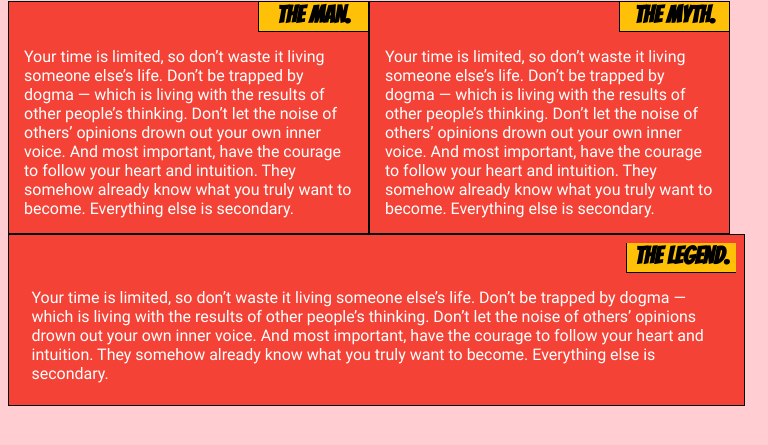
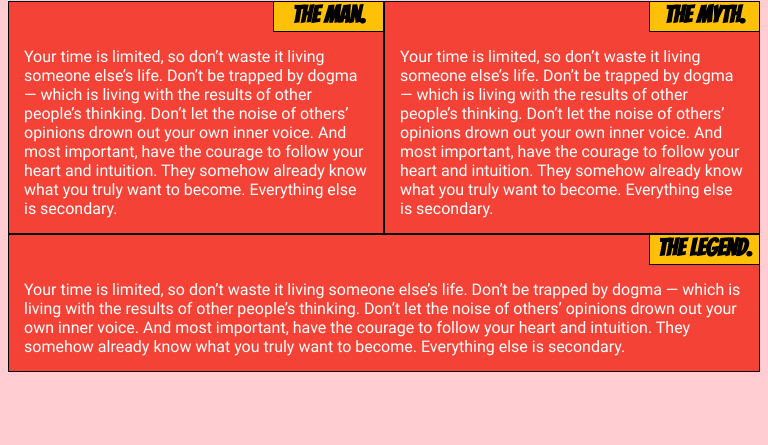
Before and after one commit to AkhilChak/mod2_solution, a plain HTML site: page index.html in a window 768 px wide. Shown: the part 69-514 px from the top of the page. Drawn offline with Linux system fonts and the light colour scheme.

Commit message:
Update css.css

```diff
--- a/css.css
+++ b/css.css
@@ -105,8 +105,7 @@ div{
     width: 25%;
   }
   .col-lg-4 {
-    width: 31.33%;
-    padding: 1%;
+    width: 33.33%;
   }
   .col-lg-5 {
     width: 41.66%;
@@ -156,8 +155,7 @@ div{
     width: 41.66%;
   }
   .col-md-6 {
-    width: 48%;
-    paddind: 1%;
+    width: 50%;
   }
   .col-md-7 {
     width: 58.33%;
@@ -175,8 +173,7 @@ div{
     width: 91.66%;
   }
   .col-md-12 {
-    width: 98%;
-    padding: 1%
+    width: 100%;
   }
 }
 /********** Medium devices only **********/
```
